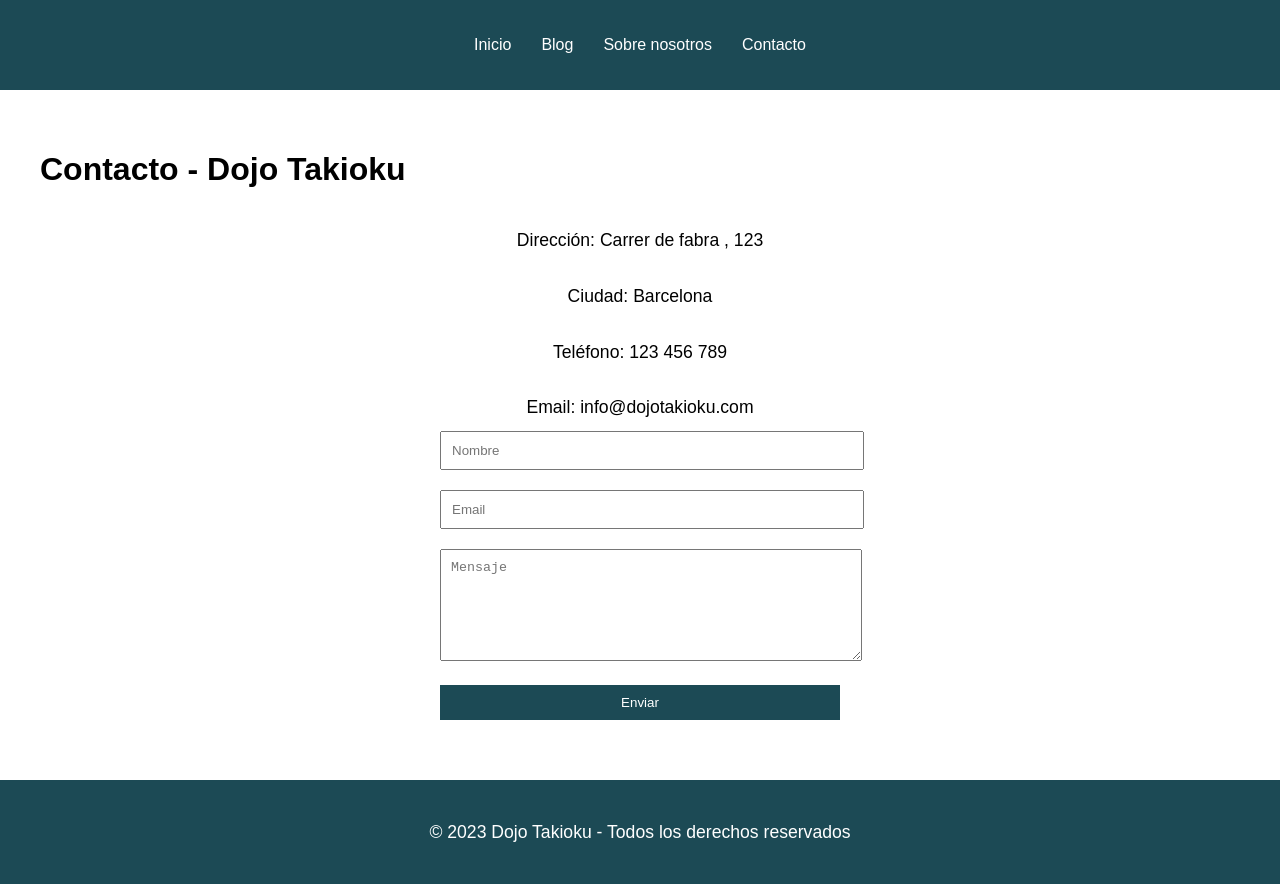
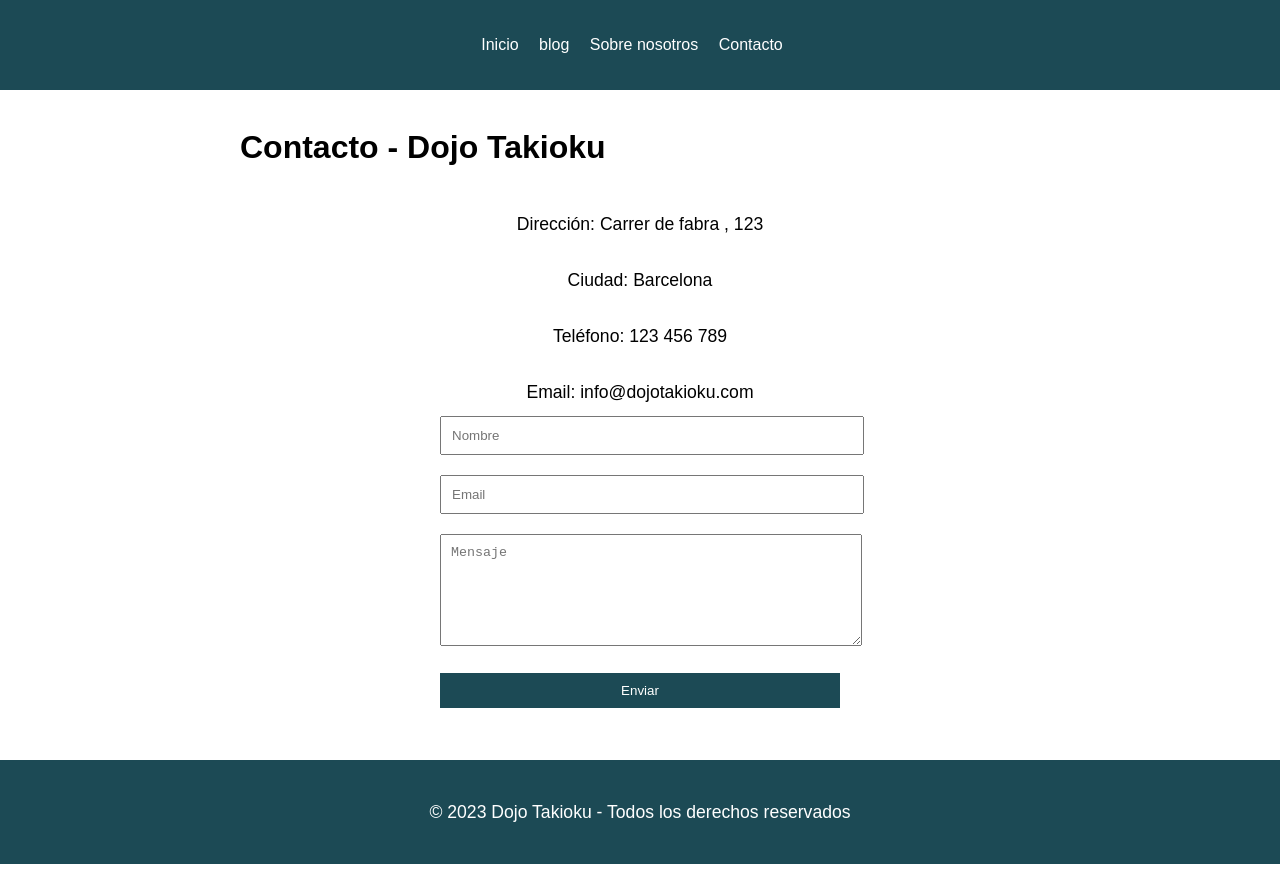
Before and after one commit to AliciaoE/Webnegocio, a plain HTML site: page docs/contacto.html in a window 1280 px wide. Drawn offline with Linux system fonts and the light colour scheme.

Commit message:
se añade nuevos html y CSS

```diff
--- a/docs/contacto.html
+++ b/docs/contacto.html
@@ -9,13 +9,13 @@
 </head>
 <body>
     <header>
-        <nav>
-            <ul>
-                <li><a href="index.html" class="nav-link-inicio" title="Inicio">Inicio</a></li>
-                <li><a href="#" title="Blog">Blog</a></li>
-                <li><a href="#" title="Sobre nosotros">Sobre nosotros</a></li>
-                <li><a href="#" title="Contacto">Contacto</a></li>
-            </ul>
+         <nav>
+        <ul>
+            <li><a href="index.html" class="nav-link-inicio" title="Inicio">Inicio</a></li>
+            <li><a href="blog.html" title="blog">blog</a></li>
+            <li><a href="sobre-nosotros.html" title="Sobre nosotros">Sobre nosotros</a></li>
+            <li><a href="contacto.html"title="contacto"> Contacto </a></li>
+        </ul>
         </nav>
     </header>
     <main>
--- /dev/null
+++ b/docs/css/styles-blog.css
@@ -0,0 +1,49 @@
+body {
+    font-family: Arial, sans-serif;
+    line-height: 1.6;
+    margin: 0;
+    padding: 0;
+}
+
+header {
+    background-color:#1c4a55;
+    color: #fff;
+    text-align: center;
+    padding: 1rem;
+}
+
+header nav ul {
+    list-style: none;
+    padding: 0;
+}
+
+header nav ul li {
+    display: inline-block;
+    margin-right: 1rem;
+}
+
+header nav ul li a {
+    color: #fff;
+    text-decoration: none;
+}
+
+main {
+    max-width: 800px;
+    margin: 2rem auto;
+    padding: 0 1rem;
+}
+
+.blog-entry {
+    margin-bottom: 2rem;
+}
+
+.blog-entry h2 {
+    margin-bottom: 0.5rem;
+}
+
+footer {
+    text-align: center;
+    padding: 1rem;
+    background-color: #333;
+    color: #fff;
+}
--- a/docs/css/styles-contacto.css
+++ b/docs/css/styles-contacto.css
@@ -1,29 +1,37 @@
-/* Estilos CSS para la página de contacto */
 body {
     font-family: Arial, sans-serif;
+    line-height: 1.6;
     margin: 0;
     padding: 0;
 }
+
 header {
     background-color: #1c4a55;
     color: #fff;
-    padding: 20px;
+    text-align: center;
+    padding: 1rem;
 }
-nav ul {
+
+header nav ul {
     list-style: none;
-    display: flex;
-    justify-content: center;
     padding: 0;
 }
-nav li {
-    margin: 0 15px;
+
+header nav ul li {
+    display: inline-block;
+    margin-right: 1rem;
 }
+
+
 a {
     color: #fff;
     text-decoration: none;
+
 }
 main {
-    padding: 40px;
+    max-width: 800px;
+    margin: 2rem auto;
+    padding: 0 1rem;
 }
 h1 {
     font-size: 2em;
--- /dev/null
+++ b/docs/css/styles-sobre-nosotros.css
@@ -0,0 +1,41 @@
+body {
+    font-family: Arial, sans-serif;
+    line-height: 1.6;
+    margin: 0;
+    padding: 0;
+}
+
+header {
+    background-color: #1c4a55;
+    color: #fff;
+    text-align: center;
+    padding: 1rem;
+}
+
+header nav ul {
+    list-style: none;
+    padding: 0;
+}
+
+header nav ul li {
+    display: inline-block;
+    margin-right: 1rem;
+}
+
+header nav ul li a {
+    color: #fff;
+    text-decoration: none;
+}
+
+main {
+    max-width: 800px;
+    margin: 2rem auto;
+    padding: 0 1rem;
+}
+
+footer {
+    text-align: center;
+    padding: 1rem;
+    background-color: #333;
+    color: #fff;
+}
```
Also changed, not shown: docs/blog.html (added, +45 -0 lines), docs/css/main.css (+5 -4 lines), docs/index.html (+1 -1 lines), docs/sobre-nosotros.html (added, +33 -0 lines).
